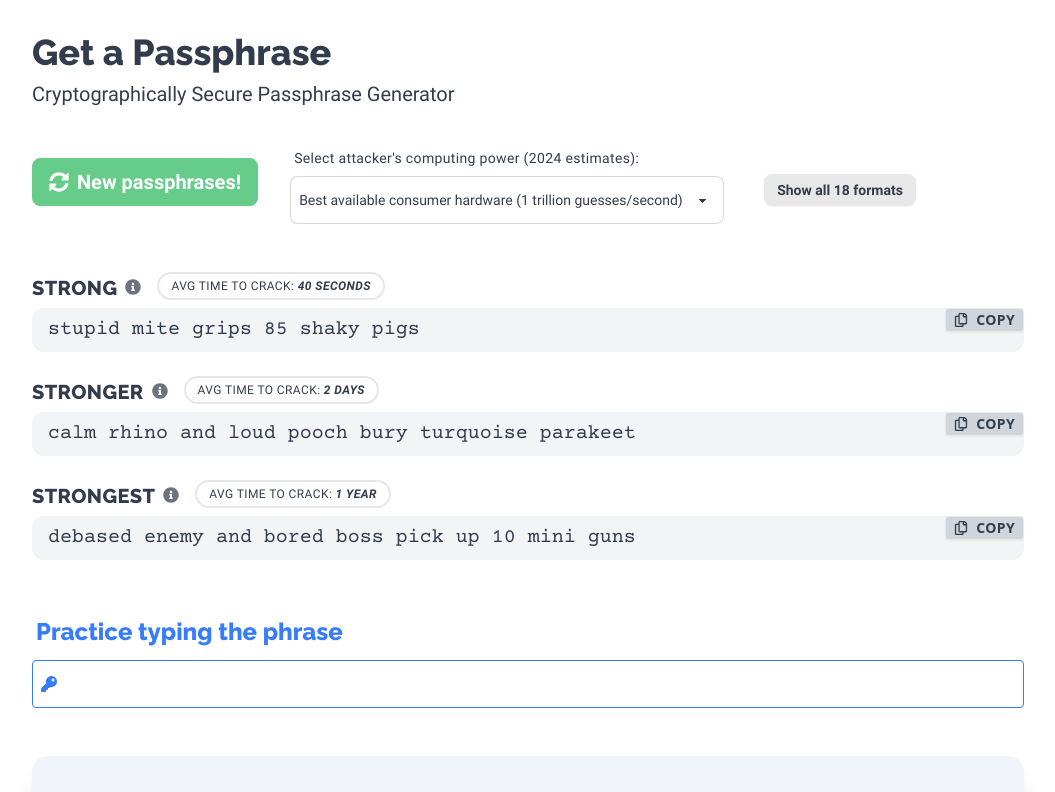
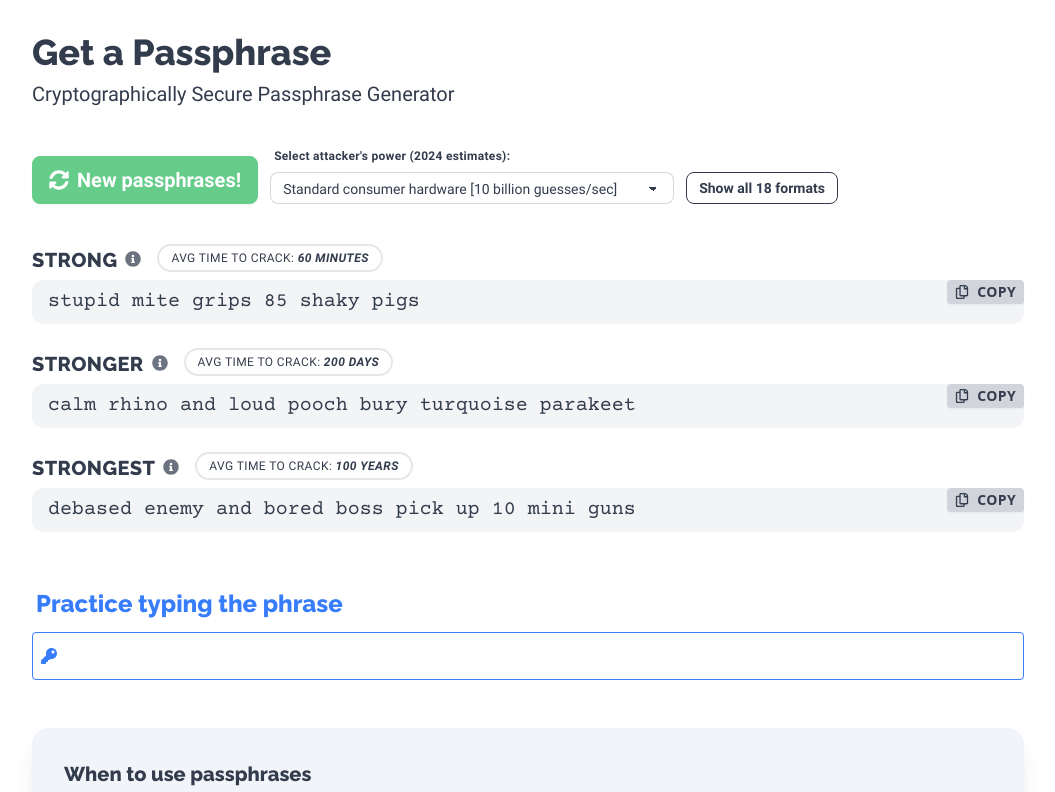
Before and after one commit to blanchardjeremy/strongphrase.net, a React (Create React App) app: page / in a window 1280 px wide. Shown: the top 792 px of the page, without its empty margins (112-1167 px from the left). Built offline with nearby package versions, Linux system fonts and the light colour scheme.

Commit message:
Lots of small style clenaup

```diff
--- a/src/PassphraseGenerator.css
+++ b/src/PassphraseGenerator.css
@@ -39,7 +39,7 @@
 }
 
 .copy-button {
-  @apply px-2 py-0 rounded absolute right-0 text-sm uppercase font-sans bg-gray-300 tracking-wide top-0 flex items-center cursor-pointer btn btn-xs
+  @apply px-2 py-0 rounded absolute right-0 text-sm uppercase font-sans bg-gray-300 tracking-wide top-0 flex items-center cursor-pointer btn btn-xs border-0
 }
 
 
--- a/src/PassphraseGenerator.js
+++ b/src/PassphraseGenerator.js
@@ -8,7 +8,7 @@ const PassphraseGenerator = () => {
   const [passphrases, setPassphrases] = useState({});
   const [practiceInput, setPracticeInput] = useState('');
   const [copiedBits, setCopiedBits] = useState(null);
-  const [hashRate, setHashRate] = useState(1e12);
+  const [hashRate, setHashRate] = useState(1e10);
   const [showHidden, setShowHidden] = useState(true);
   const [showAllGrammars, setShowAllGrammars] = useState(false);
 
@@ -26,6 +26,7 @@ const PassphraseGenerator = () => {
     // Reset everything
     setCopiedBits(null);
     setShowHidden(true);
+    setPracticeInput('');
   }, [showAllGrammars]);
 
   const crackTimes = useMemo(() => {
@@ -57,47 +58,48 @@ const PassphraseGenerator = () => {
 
   return (
     <section>
-      <div className="passphrase-header">
+      <div className="flex flex-col md:flex-row gap-3 items-end justify-start mb-10">
         <button
           onClick={generatePassphrases}
-          className="btn btn-primary text-xl text-white"
+          className="btn btn-primary text-base md:text-xl text-white mb-2 md:mb-0"
         >
           <FaSyncAlt /> New passphrases!
         </button>
 
-
-        <div className="dropdown-container form-control">
-          <label htmlFor="hashRateSelect" className="label mb-0 mr-3 text-sm tracking-wide block">Select attacker's computing power (2024 estimates):</label>
+        <div className="dropdown-container form-control mb-2 md:mb-0">
+          <label htmlFor="hashRateSelect" className="label text-xs font-bold tracking-wide block">Select attacker's power (2024 estimates):</label>
           <select
             id="hashRateSelect"
             value={hashRate}
             onChange={(e) => setHashRate(Number(e.target.value))}
-            className="p-2 border rounded-lg select select-bordered max-w-px-900 w-full pr-10"
+            className="border rounded-lg select select-bordered select-sm w-full"
           >
-            {/* <option value={1e2}>Online attack (10 guesses/second)</option> */}
-            {/* <option value={1e6}>Slow attack (1 million guesses/second)</option> */}
-            <option value={1e10}>Standard consumer hardware (10 billion guesses/second)</option>
-            {/* <option value={1e11}>High-end GPU (100 billion guesses/second)</option> */}
-            <option value={1e12}>Best available consumer hardware (1 trillion guesses/second)</option>
-            <option value={1e14}>Nation State Attacker (100 trillion guesses/second)</option>
+            {/* <option value={1e2}>Online attack [10 guesses/sec]</option> */}
+            {/* <option value={1e6}>Slow attack [1 million guesses/sec]</option> */}
+            <option value={1e10}>Standard consumer hardware [10 billion guesses/sec]</option>
+            {/* <option value={1e11}>High-end GPU [100 billion guesses/sec]</option> */}
+            <option value={1e12}>Best available consumer hardware [1 trillion guesses/sec]</option>
+            <option value={1e14}>Nation state (NSA, etc.) [100 trillion guesses/sec]</option>
           </select>
         </div>
 
         <button
           onClick={() => setShowAllGrammars(!showAllGrammars)}
-          className="btn btn-sm mt-4 ml-10"
+          className="btn btn-sm btn-outline"
         >
           {showAllGrammars ? 'Show main formats only' : `Show all ${numTotalGrammars} formats`}
         </button>
+
+        <button
+          onClick={() => setShowHidden(true)}
+          className="btn btn-sm btn-outline"
+          style={{ display: showHidden ? 'none' : 'block' }}
+        >
+          Show hidden passphrases
+        </button>
+
       </div>
 
-      <button
-        onClick={() => setShowHidden(true)}
-        className="btn btn-sm mt-4 mb-8"
-        style={{ display: showHidden ? 'none' : 'block' }}
-      >
-        Show Hidden Passphrases
-      </button>
 
       {crackTimes.map(({ bits, label, time }) => (
         <div key={bits}
@@ -128,11 +130,11 @@ const PassphraseGenerator = () => {
         </div>
       ))}
 
-      <div className="mt-12 form-control">
-        <span className="block font-header font-extrabold mb-1 text-2xl label label-text text-secondary ">Practice typing the phrase</span>
-        <label className="input input-bordered flex items-center gap-2 p-2 border rounded font-custom text-2xl input-secondary">
+      <div className="mt-12 form-control text-secondary">
+        <span className="block font-header font-extrabold mb-1 text-2xl label label-text text-secondary">Practice typing the phrase</span>
+        <label className="input input-bordered flex items-center gap-2 p-2 border rounded font-custom text-xl input-secondary">
 
-          <FaKey className="text-secondary text-base" />
+          <FaKey className="text-base" />
 
           <input
             type="text"
```
